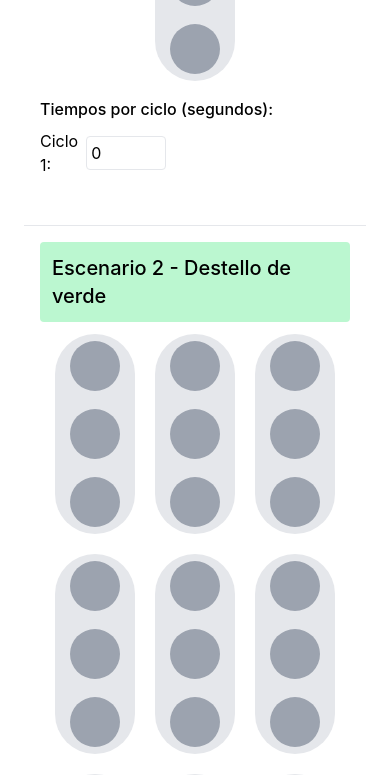
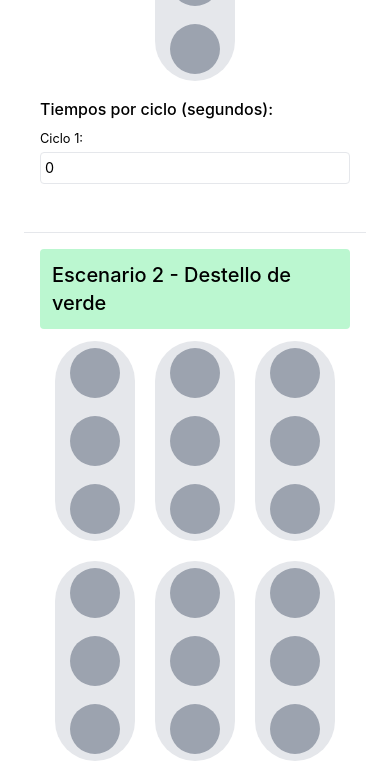
Before and after one commit to luis198755/sem-app, a React (Create React App) app: page / in a window 390 px wide. Shown: the part 1260-2035 px from the top of the page. Built offline with nearby package versions, Linux system fonts and the light colour scheme.

Commit message:
Add responsive Tiempos por ciclo (segundos):

```diff
--- a/src/App.css
+++ b/src/App.css
@@ -89,3 +89,43 @@
     margin: 1px 0;
   }
 }
+
+/* ... (previous CSS remains unchanged) */
+
+.cycle-times-grid {
+  display: grid;
+  grid-template-columns: repeat(auto-fit, minmax(150px, 1fr));
+  gap: 10px;
+}
+
+.cycle-time-input {
+  display: flex;
+  flex-direction: column;
+}
+
+.cycle-label {
+  font-size: 0.9rem;
+  margin-bottom: 4px;
+}
+
+/* Responsive design for inputs */
+@media (max-width: 600px) {
+  .cycle-times-grid {
+    grid-template-columns: repeat(auto-fit, minmax(120px, 1fr));
+  }
+
+  .cycle-label {
+    font-size: 0.8rem;
+  }
+
+  input[type="number"] {
+    font-size: 0.9rem;
+    padding: 4px;
+  }
+}
+
+@media (max-width: 400px) {
+  .cycle-times-grid {
+    grid-template-columns: 1fr;
+  }
+}
--- a/src/App.js
+++ b/src/App.js
@@ -244,21 +244,17 @@ const SemaforoBits = () => {
             <div className="traffic-lights-container flex flex-wrap justify-center">
               {renderSemaforos(numero, index)}
             </div>
-            {/* <div className="text-center space-y-2">
-              <p>Valor decimal: {numerosSemaforos[index]}</p>
-              <p>Valor hexadecimal: 0x{numerosSemaforos[index].toString(16).toUpperCase().padStart(8, '0')}</p>
-            </div> */}
             <div className="mt-4">
               <h4 className="font-medium mb-2">Tiempos por ciclo (segundos):</h4>
-              <div className="grid grid-cols-4 gap-2">
+              <div className="cycle-times-grid">
                 {tiempos.map((ciclo, cicloIndex) => (
-                  <div key={cicloIndex} className="flex items-center">
-                    <span className="mr-2">Ciclo {cicloIndex + 1}:</span>
+                  <div key={cicloIndex} className="cycle-time-input">
+                    <span className="cycle-label">Ciclo {cicloIndex + 1}:</span>
                     <input
                       type="number"
                       value={ciclo[index]}
                       onChange={(e) => handleTiempoChange(cicloIndex, index, e.target.value)}
-                      className="w-20 p-1 border rounded"
+                      className="w-full p-1 border rounded"
                       step="0.001"
                       min="0"
                       disabled={etiquetaIndex !== 0}
@@ -270,6 +266,7 @@ const SemaforoBits = () => {
           </div>
         );
       })}
+
 
       <div className="mb-4">
         <label htmlFor="numEventos" className="block mb-2">Número de Eventos:</label>
```
